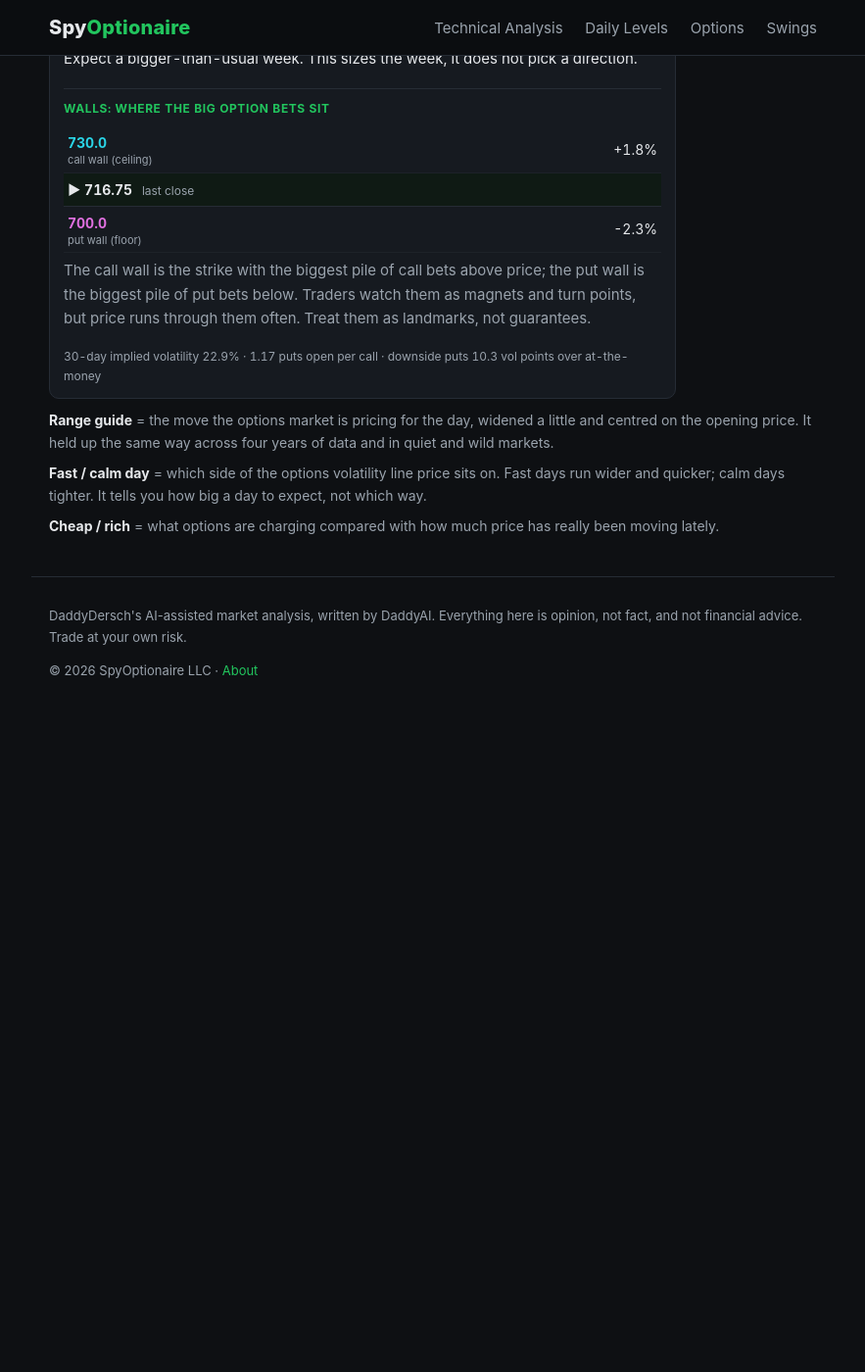
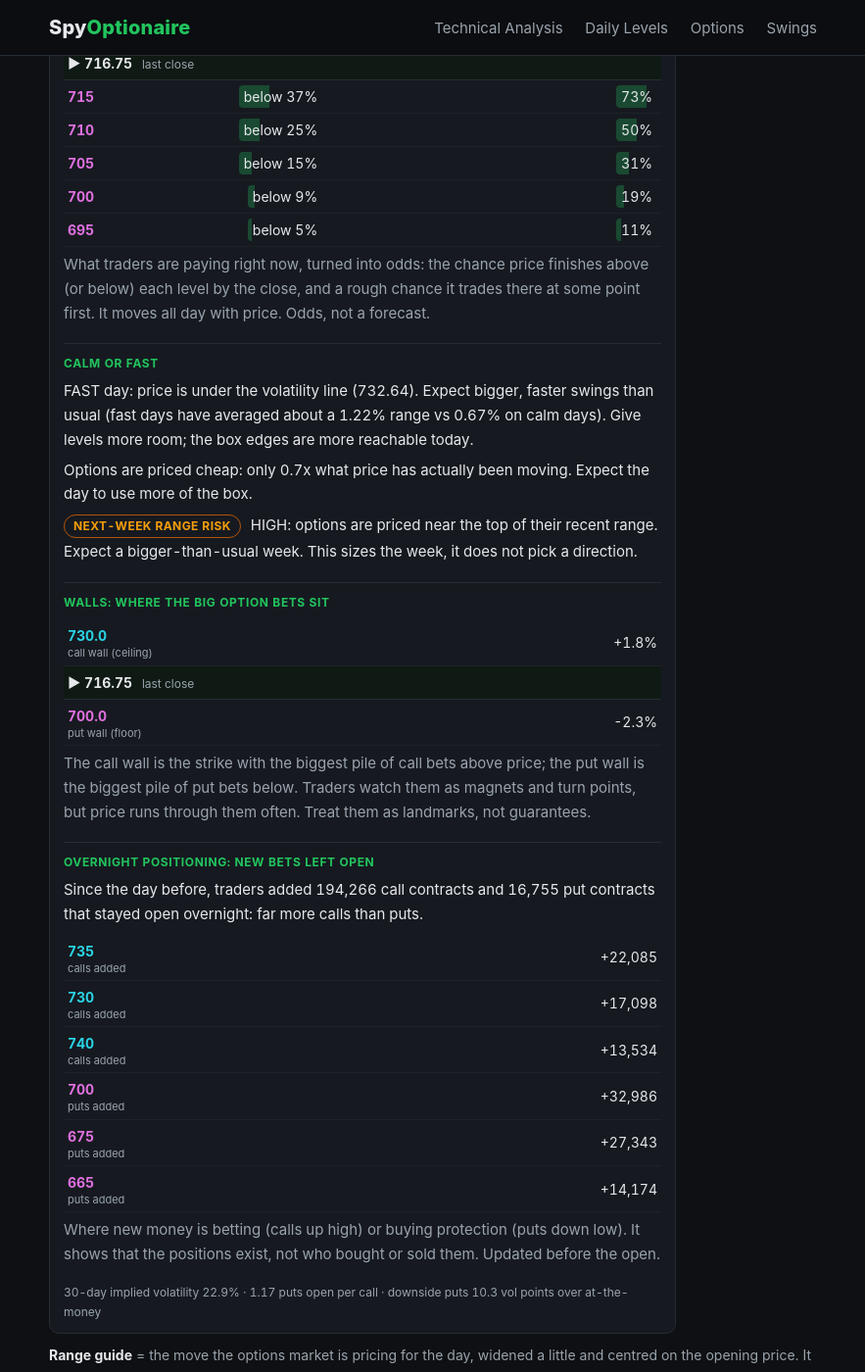
Before and after one commit to SpyOptionaire/spyoptionaire.github.io, a Jekyll site: the page built from options.html, in a window 1280 px wide and 1400 px high, scrolled down 983 px. Shown: the whole window at 98% size, without its empty margins (198-1081 px from the left). Built offline with Jekyll 4.4.1, drawn with Linux system fonts in a browser that asks for light colours; before the commit the page ends 1722 px from its top, so only the background shows below that; some of the changed text lies outside the part shown.

Commit message:
Options: odds board and overnight positioning (SPY, QQQ)
Co-Authored-By: Claude Opus 5.5 <noreply@anthropic.com>
Claude-Session: https://claude.ai/code/session_01EnXCpuWUg6oc66XeZWqt4P

```diff
--- a/_data/options.json
+++ b/_data/options.json
@@ -34,7 +34,117 @@
     "30-day implied volatility 22.9%",
     "1.17 puts open per call",
     "downside puts 10.3 vol points over at-the-money"
-   ]
+   ],
+   "odds": {
+    "expiry": "Fri Nov 27",
+    "rows": [
+     {
+      "level": "735",
+      "side": "rs",
+      "finish": "above 5%",
+      "touch": "9%",
+      "w": 5,
+      "tw": 9
+     },
+     {
+      "level": "730",
+      "side": "rs",
+      "finish": "above 14%",
+      "touch": "28%",
+      "w": 14,
+      "tw": 28
+     },
+     {
+      "level": "725",
+      "side": "rs",
+      "finish": "above 30%",
+      "touch": "60%",
+      "w": 30,
+      "tw": 60
+     },
+     {
+      "level": "720",
+      "side": "rs",
+      "finish": "above 48%",
+      "touch": "95%",
+      "w": 48,
+      "tw": 95
+     },
+     {
+      "level": "715",
+      "side": "rd",
+      "finish": "below 37%",
+      "touch": "73%",
+      "w": 37,
+      "tw": 73
+     },
+     {
+      "level": "710",
+      "side": "rd",
+      "finish": "below 25%",
+      "touch": "50%",
+      "w": 25,
+      "tw": 50
+     },
+     {
+      "level": "705",
+      "side": "rd",
+      "finish": "below 15%",
+      "touch": "31%",
+      "w": 15,
+      "tw": 31
+     },
+     {
+      "level": "700",
+      "side": "rd",
+      "finish": "below 9%",
+      "touch": "19%",
+      "w": 9,
+      "tw": 19
+     },
+     {
+      "level": "695",
+      "side": "rd",
+      "finish": "below 5%",
+      "touch": "11%",
+      "w": 5,
+      "tw": 11
+     }
+    ]
+   },
+   "ovn": {
+    "calls": "194,266",
+    "puts": "16,755",
+    "lean": "far more calls than puts",
+    "cb": [
+     {
+      "k": "735",
+      "n": "+22,085"
+     },
+     {
+      "k": "730",
+      "n": "+17,098"
+     },
+     {
+      "k": "740",
+      "n": "+13,534"
+     }
+    ],
+    "pb": [
+     {
+      "k": "700",
+      "n": "+32,986"
+     },
+     {
+      "k": "675",
+      "n": "+27,343"
+     },
+     {
+      "k": "665",
+      "n": "+14,174"
+     }
+    ]
+   }
   },
   {
    "sym": "QQQ",
@@ -66,7 +176,117 @@
     "30-day implied volatility 34.1%",
     "1.11 puts open per call",
     "downside puts 11.1 vol points over at-the-money"
-   ]
+   ],
+   "odds": {
+    "expiry": "Fri Nov 27",
+    "rows": [
+     {
+      "level": "655",
+      "side": "rs",
+      "finish": "above 9%",
+      "touch": "17%",
+      "w": 9,
+      "tw": 17
+     },
+     {
+      "level": "650",
+      "side": "rs",
+      "finish": "above 17%",
+      "touch": "34%",
+      "w": 17,
+      "tw": 34
+     },
+     {
+      "level": "645",
+      "side": "rs",
+      "finish": "above 29%",
+      "touch": "59%",
+      "w": 29,
+      "tw": 59
+     },
+     {
+      "level": "640",
+      "side": "rs",
+      "finish": "above 43%",
+      "touch": "86%",
+      "w": 43,
+      "tw": 86
+     },
+     {
+      "level": "635",
+      "side": "rs",
+      "finish": "above 55%",
+      "touch": "99%",
+      "w": 55,
+      "tw": 99
+     },
+     {
+      "level": "630",
+      "side": "rd",
+      "finish": "below 34%",
+      "touch": "68%",
+      "w": 34,
+      "tw": 68
+     },
+     {
+      "level": "625",
+      "side": "rd",
+      "finish": "below 27%",
+      "touch": "54%",
+      "w": 27,
+      "tw": 54
+     },
+     {
+      "level": "620",
+      "side": "rd",
+      "finish": "below 20%",
+      "touch": "40%",
+      "w": 20,
+      "tw": 40
+     },
+     {
+      "level": "615",
+      "side": "rd",
+      "finish": "below 14%",
+      "touch": "29%",
+      "w": 14,
+      "tw": 29
+     }
+    ]
+   },
+   "ovn": {
+    "calls": "147,971",
+    "puts": "138,376",
+    "lean": "calls and puts in about equal size",
+    "cb": [
+     {
+      "k": "690",
+      "n": "+34,244"
+     },
+     {
+      "k": "650",
+      "n": "+22,390"
+     },
+     {
+      "k": "680",
+      "n": "+11,313"
+     }
+    ],
+    "pb": [
+     {
+      "k": "510",
+      "n": "+34,493"
+     },
+     {
+      "k": "605",
+      "n": "+25,811"
+     },
+     {
+      "k": "625",
+      "n": "+19,941"
+     }
+    ]
+   }
   }
  ],
  "ledger": [
--- a/options.html
+++ b/options.html
@@ -19,7 +19,7 @@ permalink: /options/
 {% for g in O.ledger %}{% for x in g.tickers %}{% unless x.has %}
   <div class="card" data-s="{{ x.sym }}" hidden>
     <div class="ch"><span class="sym">{{ x.sym }}</span><span class="nm">{{ x.name }}</span></div>
-    <p class="empty">The {{ x.sym }} options card fills in once the live TOS feed starts: today's range guide, calm or fast, and the walls, same as SPY.</p>
+    <p class="empty">The {{ x.sym }} options card fills in once the live TOS feed starts: today's range guide, odds board, calm or fast, walls and overnight positioning, same as SPY.</p>
   </div>
 {% endunless %}{% endfor %}{% endfor %}
 {% for t in O.tickers %}
@@ -39,6 +39,18 @@ permalink: /options/
       <p>This is the range options are pricing for today, centred on the open. Price has stayed inside it all day about 6 days in 10 and closed inside about 8 in 10. A tag of the edge is a range guide, not an automatic turn: about half the time price closes back inside.</p>
       <p class="muted">Options price a move of about {{ t.move }} ({{ t.move_pct }}%){% if t.days > 1 %} over {{ t.days }} sessions{% endif %}. From the last close that is {{ t.close_lo }} &ndash; {{ t.close_hi }}.</p>
     </div>
+    {% if t.odds %}<div class="ob">
+      <span class="k">Odds board: where {{ t.sym }} finishes {{ t.odds.expiry }}</span>
+      <table class="lad">
+        <thead><tr><th>Level</th><th>Finishes</th><th>Gets there at some point</th></tr></thead>
+        <tbody>
+        {% for r in t.odds.rows %}{% if r.side == 'rd' %}{% unless shown %}<tr class="now"><td colspan="3">&#9654; {{ t.last }} <span class="muted">last close</span></td></tr>{% assign shown = true %}{% endunless %}{% endif %}<tr class="{{ r.side }}"><td><b>{{ r.level }}</b></td><td><span class="odd" style="--w:{{ r.w }}%">{{ r.finish }}</span></td><td><span class="odd" style="--w:{{ r.tw }}%">{{ r.touch }}</span></td></tr>
+        {% endfor %}
+        </tbody>
+      </table>
+      {% assign shown = false %}
+      <p class="muted">What traders are paying right now, turned into odds: the chance price finishes above (or below) each level by the close, and a rough chance it trades there at some point first. It moves all day with price. Odds, not a forecast.</p>
+    </div>{% endif %}
     <div class="ob">
       <span class="k">Calm or fast</span>
       <p>{{ t.zone_text }}</p>
@@ -56,6 +68,17 @@ permalink: /options/
       </table>
       <p class="muted">The call wall is the strike with the biggest pile of call bets above price; the put wall is the biggest pile of put bets below. Traders watch them as magnets and turn points, but price runs through them often. Treat them as landmarks, not guarantees.</p>
     </div>
+    {% if t.ovn %}<div class="ob">
+      <span class="k">Overnight positioning: new bets left open</span>
+      <p>Since the day before, traders added {{ t.ovn.calls }} call contracts and {{ t.ovn.puts }} put contracts that stayed open overnight: {{ t.ovn.lean }}.</p>
+      <table class="lad">
+        <tbody>
+          {% for x in t.ovn.cb %}<tr class="rs"><td><b>{{ x.k }}</b><i>calls added</i></td><td>{{ x.n }}</td></tr>{% endfor %}
+          {% for x in t.ovn.pb %}<tr class="rd"><td><b>{{ x.k }}</b><i>puts added</i></td><td>{{ x.n }}</td></tr>{% endfor %}
+        </tbody>
+      </table>
+      <p class="muted">Where new money is betting (calls up high) or buying protection (puts down low). It shows that the positions exist, not who bought or sold them. Updated before the open.</p>
+    </div>{% endif %}
     {% if t.details.size > 0 %}<p class="asof">{{ t.details | join: " &middot; " }}</p>{% endif %}
   </div>
 {% endfor %}
@@ -64,6 +87,7 @@ permalink: /options/
   <p><b>Range guide</b> = the move the options market is pricing for the day, widened a little and centred on the opening price. It held up the same way across four years of data and in quiet and wild markets.</p>
   <p><b>Fast / calm day</b> = which side of the options volatility line price sits on. Fast days run wider and quicker; calm days tighter. It tells you how big a day to expect, not which way.</p>
   <p><b>Cheap / rich</b> = what options are charging compared with how much price has really been moving lately.</p>
+  <p><b>Odds board</b> = the odds traders are paying for, read from option prices: the chance price finishes past a level, and roughly twice that for it to trade there at some point.</p>
 </div>
 <script>
 (function(){
```
